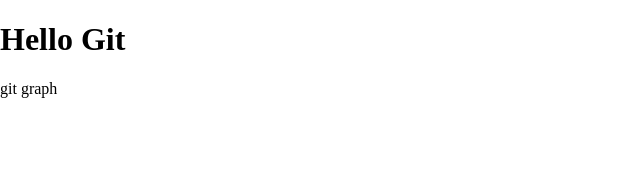
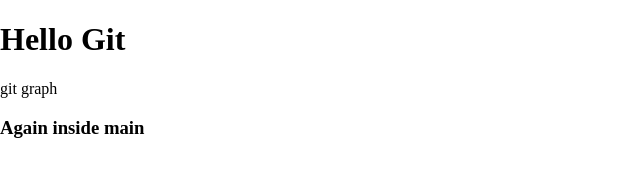
Before and after one commit to AjayBangre/Learning_Github, a plain HTML site: page index.html in a window 1280 px wide. Shown: the whole page, without its empty margins (0-640 px from the left). Drawn offline with Linux system fonts and the light colour scheme.

Commit message:
added h3 to the index

```diff
--- a/index.html
+++ b/index.html
@@ -9,5 +9,6 @@
   <body>
     <h1>Hello Git</h1>
     <p>git graph</p>
+    <h3>Again inside main</h3>
   </body>
 </html>
```
